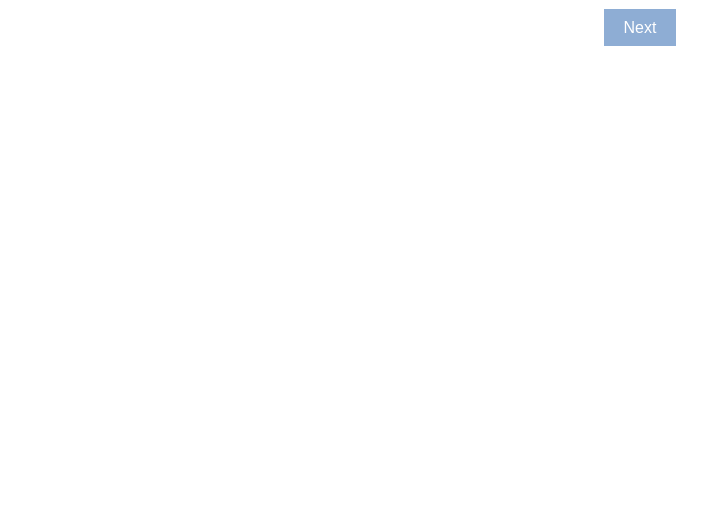
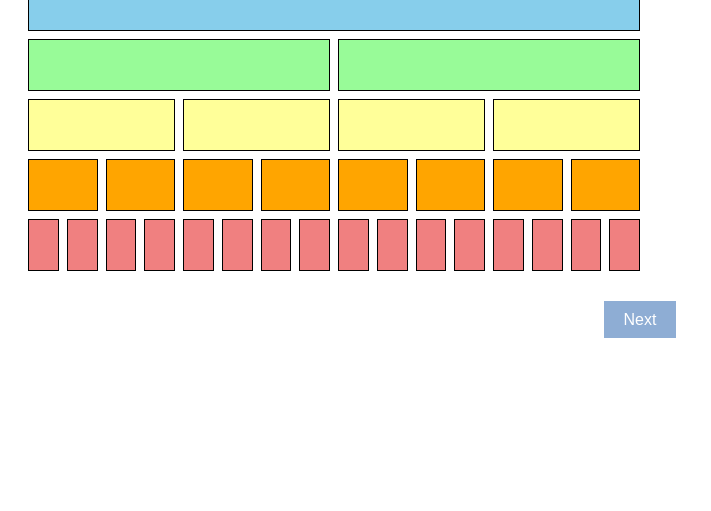
Before and after one commit to jamesyu13/UI-design-project, a Flask app: template templates/quiz3.html in a window 1280 px wide. Shown: the part 244-755 px from the top of the page, without its empty margins (0-711 px from the left). Run offline with Flask 3, Linux system fonts and the light colour scheme; the template is opened without the code that fills it, so the values that code supplies are empty.

Commit message:
finished quiz3

```diff
--- a/templates/quiz3.html
+++ b/templates/quiz3.html
@@ -62,6 +62,30 @@
             height: auto;  /* Height adjusts according to the aspect ratio */
             margin: 10px;  /* Spacing between images */
         }
+
+        .grid-container {
+            width: 50%;
+            display: grid;
+            grid-template-columns: repeat(16, 1fr); /* Adjust the number of columns as needed */
+            gap: 8px; /* Space between grid items */
+        }
+        .grid-item {
+            border: 1px solid black; /* Border to visualize the grid item */
+            height: 50px; /* Fixed height, adjust as needed */
+        }
+        /* Color classes for different grid items */
+        .blue { background-color: #87CEEB; }
+        .green { background-color: #98FB98; }
+        .yellow { background-color: #FFFF99; }
+        .orange { background-color: #FFA500; }
+        .red { background-color: #F08080; }
+
+        /* Adjust the size of individual grid items based on the desired span */
+        .grid-item.span-2 { grid-column: span 2; }
+        .grid-item.span-4 { grid-column: span 4; }
+        .grid-item.span-8 { grid-column: span 8; }
+        .grid-item.span-16 { grid-column: span 16; }
+
     </style>
 </head>
 <body>
@@ -80,8 +104,47 @@
             <img src="https://upload.wikimedia.org/wikipedia/commons/0/09/Eighth_Note.JPG" alt="eighth note">
             <img src="https://upload.wikimedia.org/wikipedia/commons/5/57/Music-sixteenthnote.svg" alt="sixteenth note">
         </div>
-        <div class="quiz3-drop-container">
-            <div></div>
+        <div class="grid-container">
+            <!-- Row 1 -->
+            <div class="grid-item blue span-16"></div>
+
+            <!-- Row 2 -->
+            <div class="grid-item green span-8"></div>
+            <div class="grid-item green span-8"></div>
+
+            <!-- Row 3 -->
+            <div class="grid-item yellow span-4"></div>
+            <div class="grid-item yellow span-4"></div>
+            <div class="grid-item yellow span-4"></div>
+            <div class="grid-item yellow span-4"></div>
+
+            <!-- Row 4 -->
+            <div class="grid-item orange span-2"></div>
+            <div class="grid-item orange span-2"></div>
+            <div class="grid-item orange span-2"></div>
+            <div class="grid-item orange span-2"></div>
+            <div class="grid-item orange span-2"></div>
+            <div class="grid-item orange span-2"></div>
+            <div class="grid-item orange span-2"></div>
+            <div class="grid-item orange span-2"></div>
+
+            <!-- Row 5 -->
+            <div class="grid-item red"></div>
+            <div class="grid-item red"></div>
+            <div class="grid-item red"></div>
+            <div class="grid-item red"></div>
+            <div class="grid-item red"></div>
+            <div class="grid-item red"></div>
+            <div class="grid-item red"></div>
+            <div class="grid-item red"></div>
+            <div class="grid-item red"></div>
+            <div class="grid-item red"></div>
+            <div class="grid-item red"></div>
+            <div class="grid-item red"></div>
+            <div class="grid-item red"></div>
+            <div class="grid-item red"></div>
+            <div class="grid-item red"></div>
+            <div class="grid-item red"></div>
         </div>
 
     </div>
```
